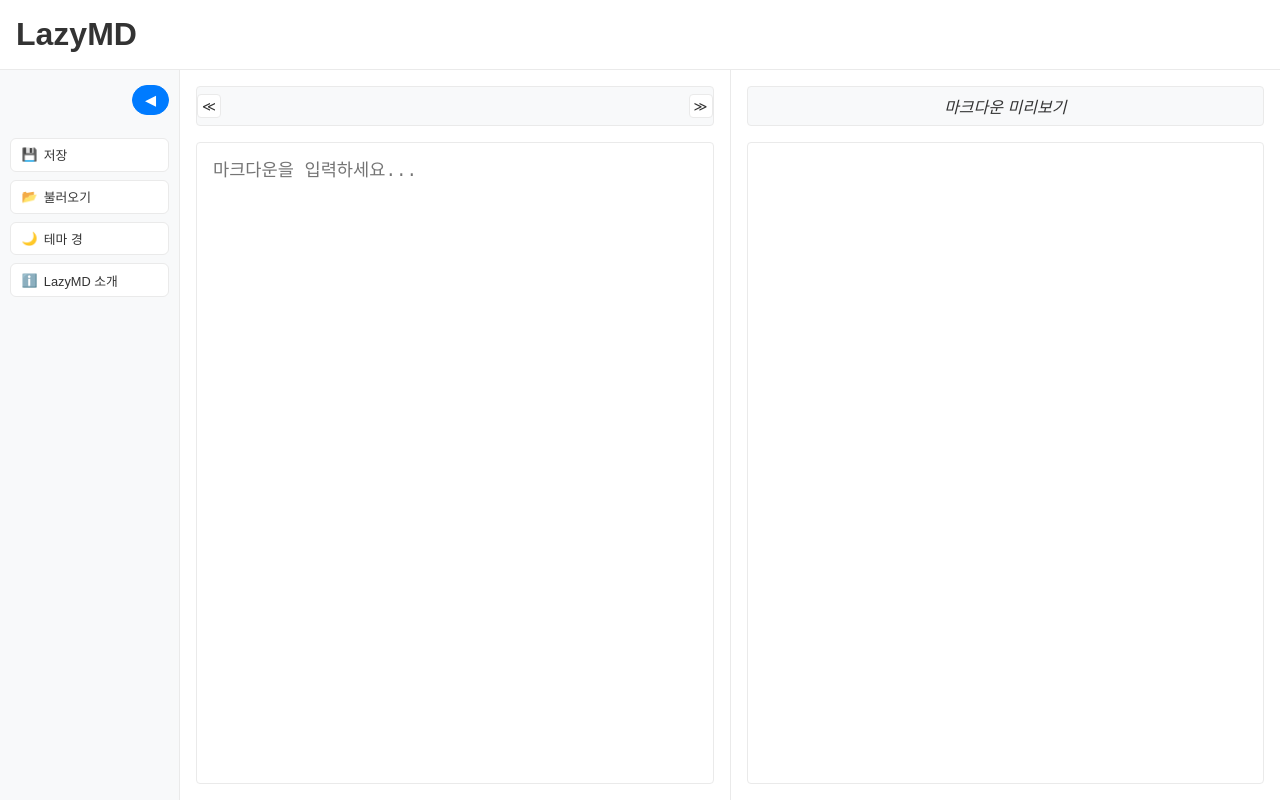
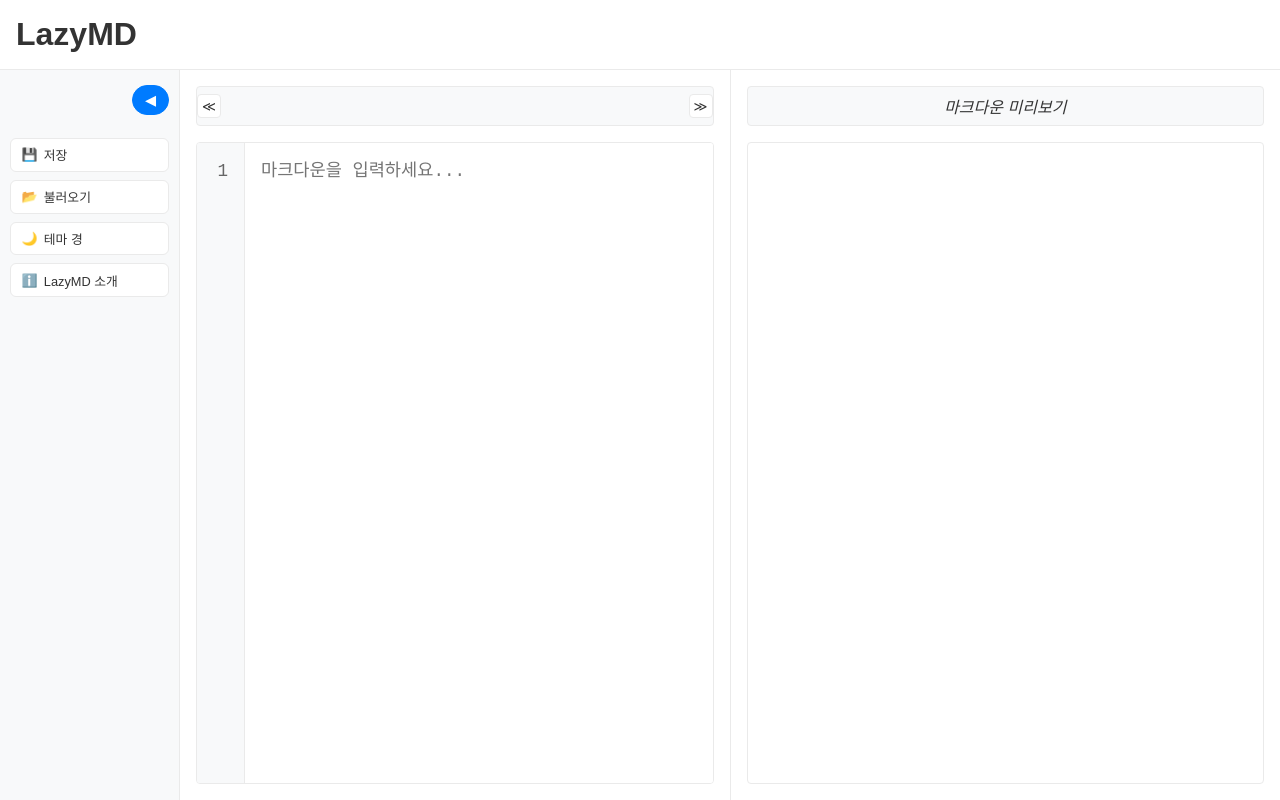
Before and after one commit to hyeongahah/lazymd, a Next.js app: page / in a window 1280 px wide. Built offline with nearby package versions, Linux system fonts and the light colour scheme.

Commit message:
입력창과 출력창 동기화

```diff
--- a/src/app/page.module.css
+++ b/src/app/page.module.css
@@ -65,9 +65,7 @@
   color: var(--text-color);
   white-space: pre-wrap;
   word-break: break-all;
-  overflow-y: auto;
-  border: 1px solid var(--border-color);
-  border-radius: 4px;
+  overflow-y: hidden;
 }
 
 .preview {
@@ -290,24 +288,24 @@
 }
 
 .lineNumbers {
+  background-color: var(--menu-background);
+  border-right: 1px solid var(--border-color);
+  padding: var(--editor-padding) 0;
+  min-width: 3rem;
+  overflow-y: hidden;
+  user-select: none;
   display: flex;
   flex-direction: column;
-  background-color: var(--menu-background);
-  border-right: 1px solid var(--border-color);
-  color: #666;
+}
+
+.lineNumber {
   font-family: var(--editor-font-family);
   font-size: var(--editor-font-size);
   line-height: var(--editor-line-height);
-  padding: var(--editor-padding) 0;
+  color: #666;
   text-align: right;
-  min-width: 3rem;
-  flex-shrink: 0;
-  overflow: hidden;
-}
-
-.lineNumbers div {
+  padding-right: 1rem;
   height: var(--editor-line-height);
-  padding-right: var(--editor-padding);
   display: flex;
   align-items: center;
   justify-content: flex-end;
@@ -344,6 +342,7 @@
 }
 .preview p {
   margin: 0;
+  min-height: var(--editor-line-height);
 }
 .preview code {
   background-color: var(--menu-background);
--- a/src/app/page.tsx
+++ b/src/app/page.tsx
@@ -76,6 +76,7 @@
       }),
     []
   );
+  const [isTyping, setIsTyping] = useState(false);
 
   useEffect(() => {
     setMounted(true);
@@ -96,8 +97,25 @@
   }, []);
 
   useEffect(() => {
-    const html = md.render(markdownText);
+    const processedText = markdownText
+      .split('\n')
+      .map((line) => (line.trim() === '' ? '&nbsp;' : line))
+      .join('\n');
+
+    const html = md.render(processedText);
     setHtmlContent(html);
+
+    setTimeout(() => {
+      const textarea = document.querySelector(
+        `.${styles.editor}`
+      ) as HTMLTextAreaElement | null;
+      const preview = document.querySelector(`.${styles.preview}`);
+
+      if (textarea && preview) {
+        textarea.scrollTop = textarea.scrollHeight;
+        preview.scrollTop = preview.scrollHeight;
+      }
+    }, 0);
   }, [markdownText, md]);
 
   const handleSave = useCallback(() => {
@@ -165,12 +183,50 @@
         </div>
         <div className={styles.editorContainer}>
           <Toolbar />
-          <textarea
-            className={styles.editor}
-            placeholder='마크다운을 입력하세요...'
-            value={markdownText}
-            onChange={(e) => setMarkdownText(e.target.value)}
-          />
+          <div className={styles.editorWrapper}>
+            <div className={styles.lineNumbers}>
+              {Array.from({ length: markdownText.split('\n').length || 1 }).map(
+                (_, i) => (
+                  <div key={i} className={styles.lineNumber}>
+                    {i + 1}
+                  </div>
+                )
+              )}
+            </div>
+            <textarea
+              className={styles.editor}
+              placeholder='마크다운을 입력하세요...'
+              value={markdownText}
+              onChange={(e) => {
+                setMarkdownText(e.target.value);
+                const textarea = e.target;
+                const preview = document.querySelector(`.${styles.preview}`);
+
+                if (textarea && preview) {
+                  textarea.scrollTop = textarea.scrollHeight;
+                  preview.scrollTop = preview.scrollHeight;
+                }
+              }}
+              onScroll={(e) => {
+                const lineNumbers = document.querySelector(
+                  `.${styles.lineNumbers}`
+                );
+                if (lineNumbers) {
+                  lineNumbers.scrollTop = e.currentTarget.scrollTop;
+                }
+
+                const preview = document.querySelector(`.${styles.preview}`);
+                if (preview) {
+                  const scrollRatio =
+                    e.currentTarget.scrollTop /
+                    (e.currentTarget.scrollHeight -
+                      e.currentTarget.clientHeight);
+                  preview.scrollTop =
+                    scrollRatio * (preview.scrollHeight - preview.clientHeight);
+                }
+              }}
+            />
+          </div>
         </div>
         <div className={styles.previewContainer}>
           <div className={styles.previewToolbar}>마크다운 미리보기</div>
```
